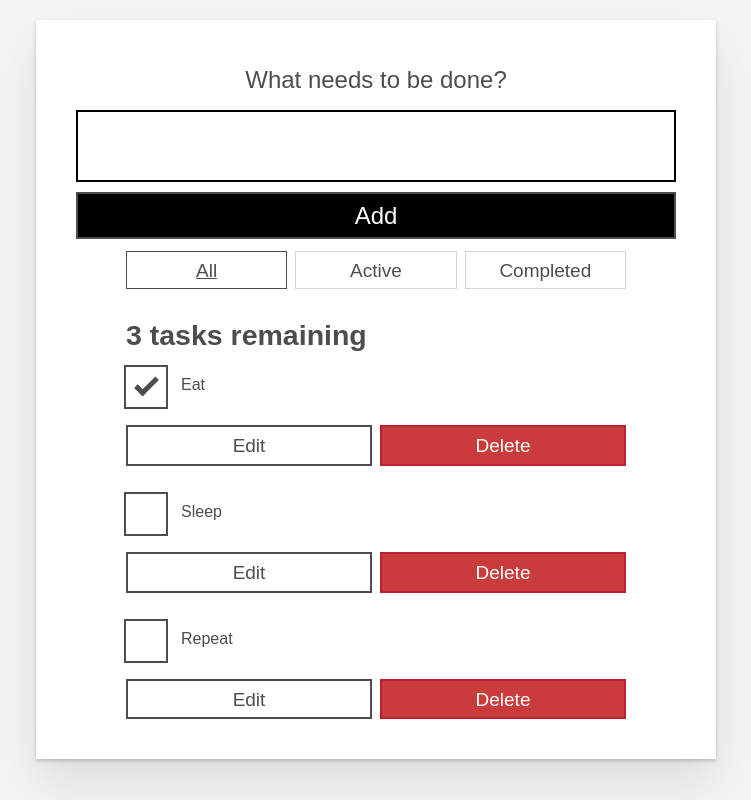
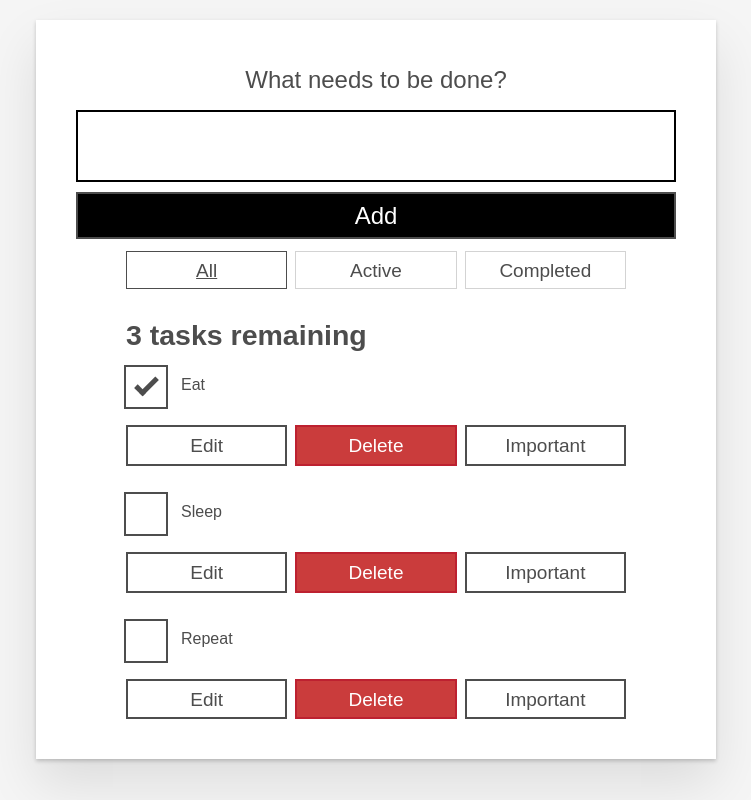
Before and after one commit to cordellbonnieux/CPSC2600_Todo_App, a React (Create React App) app: page / in a window 1280 px wide. Shown: the whole page, without its empty margins (264-1015 px from the left). Built offline with nearby package versions, Linux system fonts and the light colour scheme.

Commit message:
added important btn functionality

```diff
--- a/src/App.js
+++ b/src/App.js
@@ -4,14 +4,6 @@ import Todo from './components/Todo'
 import Form from './components/Form'
 import FilterButton from './components/FilterButton'
 import UsePrevious from './components/UsePrevious'
-
-/*
-function usePrevious(value) {
-  const ref = useRef()
-  useEffect(() => {ref.current = value})
-  return ref.current
-}
-*/
 
 const FILTER_MAP = {
   All: () => true,
@@ -53,17 +45,24 @@ export default function App(props) {
   }
 
   const editTask = (id, newName) => {
-    const editedTaskList = tasks.map((task) => {
-    // if this task has the same ID as the edited task
+    const editedTaskList = tasks.map(task => {
       if (id === task.id) {
-        //
         return {...task, name: newName}
       }
-      return task;
+      return task
     })
     setTasks(editedTaskList);
   }
 
+  const setImportant = id => {
+    const editedTaskList = tasks.map(task => {
+      if (task.id === id) {
+        task.isImportant = !task.isImportant
+      }
+      return task
+    })
+    setTasks(editedTaskList)
+  }
 
   const taskList = tasks
     .filter(FILTER_MAP[filter])
@@ -76,9 +75,10 @@ export default function App(props) {
         toggleTaskCompleted={toggleTaskCompleted}
         deleteTask={deleteTask}
         editTask={editTask}
+        setImportant={setImportant}
+        isImportant={task.isImportant}
       />
   ))
-
 
   const filterList = FILTER_NAMES.map(name =>
     <FilterButton
@@ -94,6 +94,13 @@ export default function App(props) {
 
   const listHeadingRef = useRef(null)
   const prevTaskLength = UsePrevious(tasks.length)
+
+  useEffect(() => {
+    if (tasks.length - prevTaskLength === -1) {
+      listHeadingRef.current.focus()
+    }
+  }, [tasks.length, prevTaskLength])
+
 
   return (
     <div className="todoapp stack-large">
--- a/src/components/Todo.js
+++ b/src/components/Todo.js
@@ -1,21 +1,15 @@
 import React, { useState, useRef, useEffect } from 'react'
 import UsePrevious from './UsePrevious'
 
-/*
-function usePrevious(value) {
-  const ref = useRef()
-  useEffect(() => {ref.current = value})
-  return ref.current
-}
-*/
-
 export default function Todo(props) {
-  const { name, completed, id, toggleTaskCompleted, deleteTask, editTask } = props
+  const { name, completed, id, toggleTaskCompleted, deleteTask, editTask, setImportant, isImportant } = props
   const [ isEditing, setEditing ] = useState(false)
   const [ newName, setNewName ] = useState('')
   const editFieldRef = useRef(null)
   const editButtonRef = useRef(null)
   const wasEditing = UsePrevious(isEditing)
+
+  const importantStyles = {fontSize: 2 + 'rem', textDecoration: 'underline', color: 'red'}
 
   const handleChange = e => setNewName(e.target.value)
 
@@ -67,7 +61,7 @@ export default function Todo(props) {
           defaultChecked={props.completed}
           onChange={() => props.toggleTaskCompleted(id)}
         />
-          <label className="todo-label" htmlFor={id}>
+        <label className="todo-label" htmlFor={id} style={isImportant ? importantStyles : null}>
           {props.name}
         </label>
       </div>
@@ -83,9 +77,16 @@ export default function Todo(props) {
           <button
             type="button"
             className="btn btn__danger"
-            onClick={() => props.deleteTask(props.id)}
+            onClick={() => props.deleteTask(id)}
           >
             Delete <span className="visually-hidden">{name}</span>
+          </button>
+          <button
+            type="button"
+            className="btn"
+            onClick={e => setImportant(id)}
+          >
+            Important <span className="visually-hidden">{name}</span>
           </button>
         </div>
     </div>
--- a/src/index.js
+++ b/src/index.js
@@ -5,9 +5,9 @@ import App from './App'
 import reportWebVitals from './reportWebVitals'
 
 const DATA = [
-  { id: "todo-0", name: "Eat", completed: true },
-  { id: "todo-1", name: "Sleep", completed: false },
-  { id: "todo-2", name: "Repeat", completed: false }
+  { id: "todo-0", name: "Eat", completed: true, isImportant: false },
+  { id: "todo-1", name: "Sleep", completed: false, isImportant: false },
+  { id: "todo-2", name: "Repeat", completed: false, isImportant: false }
 ]
 
 const root = ReactDOM.createRoot(document.getElementById('root'))
```
Lines whose indentation alone changed are shown as unchanged.
